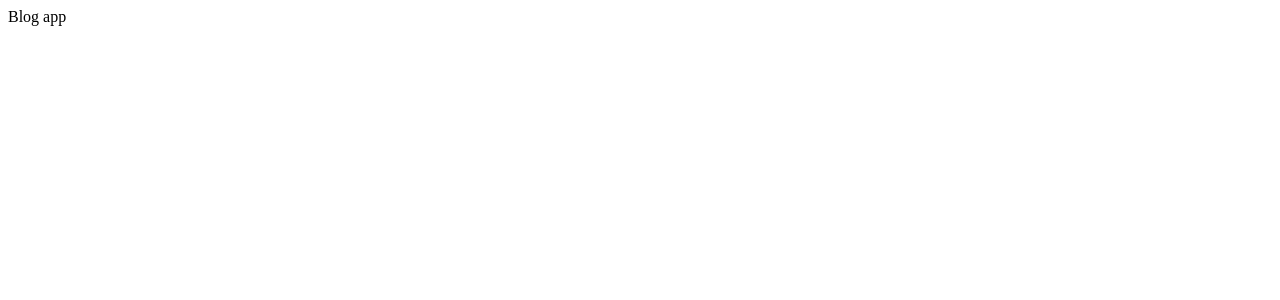
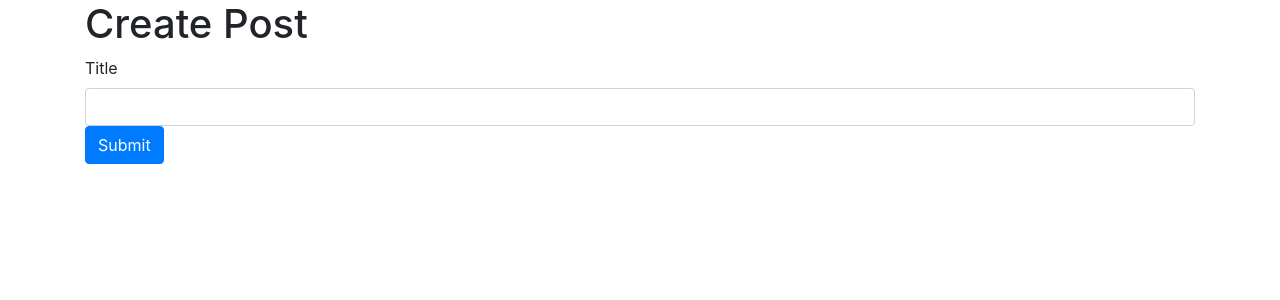
Before and after one commit to mindeleven/microservices-with-node-and-react-sample-apps, a React (Create React App) app in the folder blog/client/: page / in a window 1280 px wide. Shown: the top 300 px of the page. Built offline with nearby package versions, Linux system fonts and the light colour scheme.

Commit message:
Implemented basic post create form for the blog client.

```diff
--- a/blog/client/public/index.html
+++ b/blog/client/public/index.html
@@ -15,6 +15,7 @@
       user's mobile device or desktop. See https://developers.google.com/web/fundamentals/web-app-manifest/
     -->
     <link rel="manifest" href="%PUBLIC_URL%/manifest.json" />
+    <link rel="stylesheet" href="https://stackpath.bootstrapcdn.com/bootstrap/4.4.1/css/bootstrap.min.css" integrity="sha384-Vkoo8x4CGsO3+Hhxv8T/Q5PaXtkKtu6ug5TOeNV6gBiFeWPGFN9MuhOf23Q9Ifjh" crossorigin="anonymous">
     <!--
       Notice the use of %PUBLIC_URL% in the tags above.
       It will be replaced with the URL of the `public` folder during the build.
--- a/blog/client/src/App.js
+++ b/blog/client/src/App.js
@@ -1,5 +1,11 @@
 import React from 'react';
+import PostCreate from './PostCreate';
 
 export default () => {
-  return <div>Blog app</div>;
+  return (
+    <div className="container">
+      <h1>Create Post</h1>
+      <PostCreate />
+    </div>
+  );
 }
--- /dev/null
+++ b/blog/client/src/PostCreate.js
@@ -0,0 +1,15 @@
+import React from 'react';
+
+export default () => {
+  return (
+    <div>
+      <form>
+        <div className="form-group">
+          <label>Title</label>
+          <input className="form-control" />
+          <button className="btn btn-primary">Submit</button>
+        </div>
+      </form>
+    </div>
+  );
+};
```
